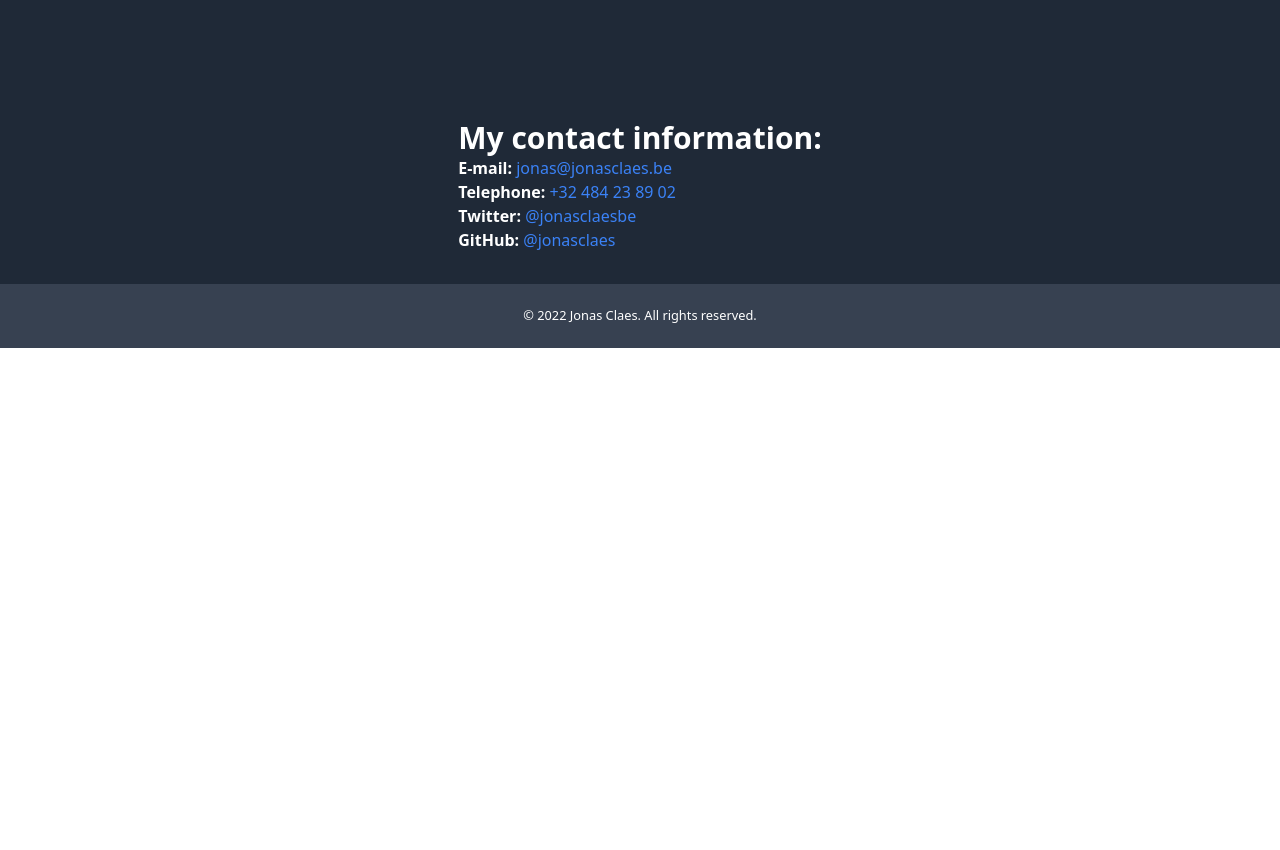
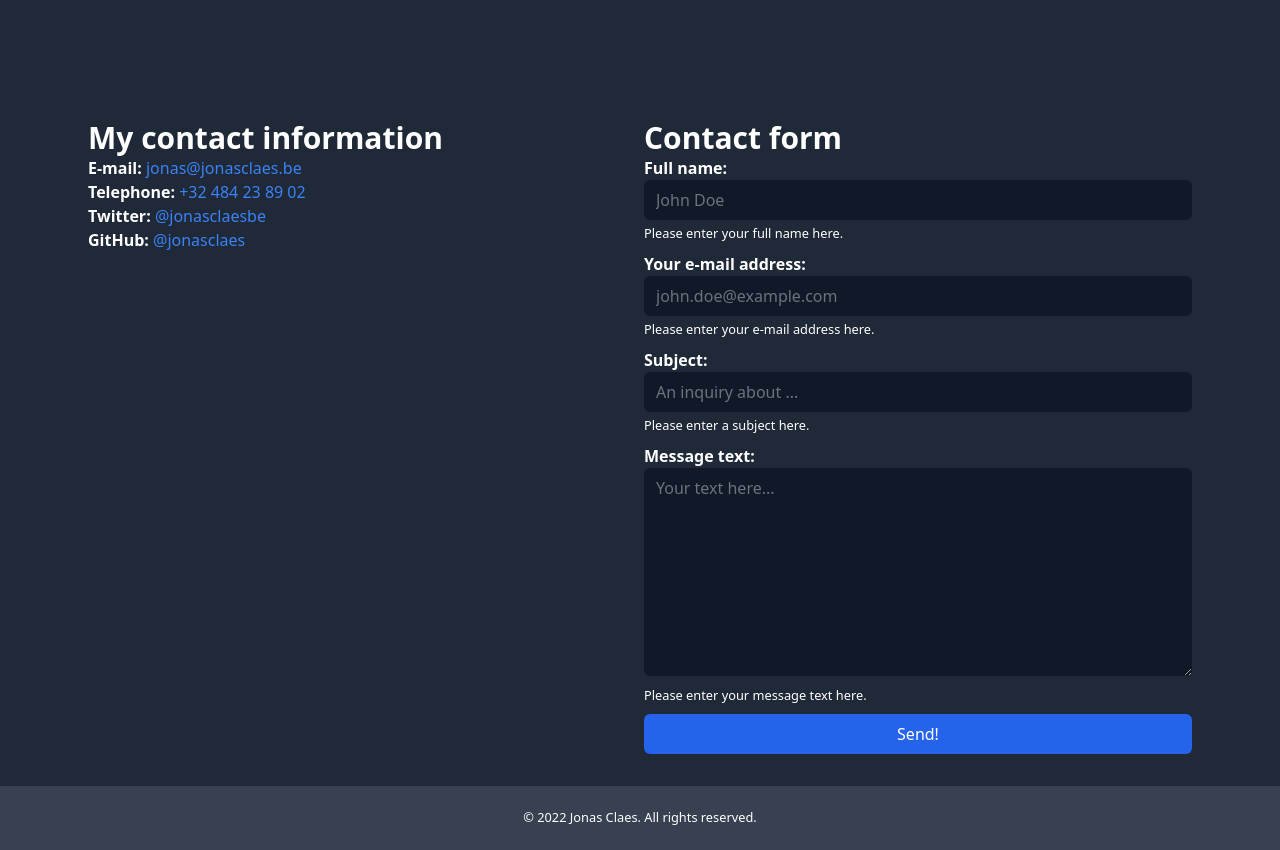
Before and after one commit to jonasclaes/website, a Next.js app: page /contact in a window 1280 px wide. Shown: the part 680-1530 px from the top of the page. Before the commit the page ends 1028 px from the top, so only its background shows below. Built offline with nearby package versions, Linux system fonts and the light colour scheme.

Commit message:
Added contact form

```diff
--- /dev/null
+++ b/pages/api/contact-form.ts
@@ -0,0 +1,60 @@
+import DOMPurify from "isomorphic-dompurify";
+import { NextApiRequest, NextApiResponse } from "next";
+import validator from 'validator';
+import nodemailer from 'nodemailer';
+import dotenv from 'dotenv';
+
+
+const sendEmail = async (req: NextApiRequest, res: NextApiResponse) => {
+    let { fullName, email, subject, message } = req.body;
+
+    dotenv.config();
+
+    const errorArray = [];
+
+    // Validation
+    if (validator.isEmpty(fullName)) errorArray.push("Full name missing.");
+    if (validator.isEmpty(email)) errorArray.push("E-mail missing.");
+    if (!validator.isEmail(email)) errorArray.push("Invalid e-mail.");
+    if (validator.isEmpty(subject)) errorArray.push("Subject missing.");
+    if (validator.isEmpty(message)) errorArray.push("Message missing.");
+
+    if (errorArray.length > 0) {
+        return res.status(400).json({ error: errorArray });
+    }
+
+    fullName = DOMPurify.sanitize(fullName);
+    subject = DOMPurify.sanitize(subject);
+    message = DOMPurify.sanitize(message);
+
+    const transport = nodemailer.createTransport({
+        host: process.env.MAILER_HOST || "",
+        port: parseInt(process.env.MAILER_PORT || "587"),
+        auth: {
+            user: process.env.MAILER_USER || "",
+            pass: process.env.MAILER_PASS || ""
+        },
+        secure: false
+    });
+
+    const bodyText = `A new contact form submission has arrived!\r\nFull name: ${fullName}\r\nE-mail: ${email}\r\nSubject: ${subject}\r\nMessage: ${message}`
+    const bodyHtml = `A new contact form submission has arrived!<br />Full name: ${fullName}<br />E-mail: ${email}<br />Subject: ${subject}<br />Message: ${message}`
+
+    const mailData: nodemailer.SendMailOptions = {
+        from: 'no-reply@jonasclaes.be',
+        to: 'jonas@jonasclaes.be',
+        subject,
+        text: bodyText,
+        html: bodyHtml
+    }
+
+    try {
+        const messageInfo = await transport.sendMail(mailData);
+    } catch (e) {
+        return res.status(500).json({ error: e })
+    }
+
+    return res.status(200).json({ error: "" })
+}
+
+export default sendEmail;
--- a/pages/contact.tsx
+++ b/pages/contact.tsx
@@ -2,9 +2,53 @@ import type { NextPage } from 'next'
 import Head from 'next/head'
 import Image from 'next/image'
 import Link from 'next/link'
+import { FormEvent, FormEventHandler, useState } from 'react'
 import Layout from '../components/layout'
 
 const Home: NextPage = () => {
+    const [fullName, setFullName] = useState("");
+    const [email, setEmail] = useState("");
+    const [subject, setSubject] = useState("");
+    const [message, setMessage] = useState("");
+    const [sent, setSent] = useState(false);
+
+    const handleSubmit: FormEventHandler = (event: FormEvent) => {
+        event.preventDefault();
+
+        setSent(false);
+
+        postData()
+            .then(data => {
+                console.log(data);
+                setSent(true)
+            })
+            .catch(e => {
+                console.error(e);
+            })
+    }
+
+    const postData = async () => {
+        const res = await fetch("/api/contact-form", {
+            body: JSON.stringify({
+                email,
+                fullName,
+                subject,
+                message
+            }),
+            headers: {
+                "Content-Type": "application/json"
+            },
+            method: "POST"
+        });
+
+        const { error } = await res.json();
+
+        if (error) {
+            console.error(error);
+            throw new Error(error);
+        }
+    }
+
     return (
         <Layout>
             <Head>
@@ -18,35 +62,48 @@ const Home: NextPage = () => {
                 <p className='text-xl md:text-3xl'>I would love to hear from you!</p>
             </main>
 
-            <section className='flex items-center justify-center pb-8'>
+            <section className='grid grid-cols-1 md:grid-cols-2 gap-2 items-start justify-center pb-8'>
                 <div>
-                    <h2 className='text-xl md:text-3xl font-bold'>My contact information:</h2>
+                    <h2 className='text-xl md:text-3xl font-bold'>My contact information</h2>
                     <p><strong>E-mail:</strong> <a href="mailto:jonas@jonasclaes.be" className='text-blue-500'>jonas@jonasclaes.be</a></p>
                     <p><strong>Telephone:</strong> <a href="tel:+32484238902" className='text-blue-500'>+32 484 23 89 02</a></p>
                     <p><strong>Twitter:</strong> <a href="https://twitter.com/jonasclaesbe" className='text-blue-500' target={"_blank"}>@jonasclaesbe</a></p>
                     <p><strong>GitHub:</strong> <a href="https://github.com/jonasclaes" className='text-blue-500' target={"_blank"}>@jonasclaes</a></p>
                 </div>
-                {/* <div className=''>
-                    <h2 className='text-xl md:text-3xl font-bold'>Contact form:</h2>
-                    <form action="/contact" method="post">
+                <div>
+                    <h2 className='text-xl md:text-3xl font-bold'>Contact form</h2>
+                    <form onSubmit={handleSubmit}>
                         <div className='pb-2'>
                             <label htmlFor="name" className='block font-bold'>Full name:</label>
-                            <input type="text" name="name" id="name" placeholder='John Doe' className='bg-gray-900 border-0 w-full rounded-md' />
+                            <input type="text" name="name" id="name" placeholder='John Doe' className='bg-gray-900 border-0 w-full rounded-md' required value={fullName} onChange={(e) => {
+                                setFullName(e.target.value);
+                            }} />
                             <small>Please enter your full name here.</small>
                         </div>
                         <div className='pb-2'>
                             <label htmlFor="email" className='block font-bold'>Your e-mail address:</label>
-                            <input type="email" name="email" id="email" placeholder='john.doe@example.com' className='bg-gray-900 border-0 w-full rounded-md' />
+                            <input type="email" name="email" id="email" placeholder='john.doe@example.com' className='bg-gray-900 border-0 w-full rounded-md' required value={email} onChange={(e) => {
+                                setEmail(e.target.value);
+                            }} />
                             <small>Please enter your e-mail address here.</small>
                         </div>
                         <div className='pb-2'>
-                            <label htmlFor="body" className='block font-bold'>Message text:</label>
-                            <textarea name="body" id="body" placeholder='Your text here...' className='bg-gray-900 border-0 w-full rounded-md' rows={8} />
+                            <label htmlFor="subject" className='block font-bold'>Subject:</label>
+                            <input type="text" name="subject" id="subject" placeholder='An inquiry about ...' className='bg-gray-900 border-0 w-full rounded-md' required value={subject} onChange={(e) => {
+                                setSubject(e.target.value);
+                            }} />
+                            <small>Please enter a subject here.</small>
+                        </div>
+                        <div className='pb-2'>
+                            <label htmlFor="message" className='block font-bold'>Message text:</label>
+                            <textarea name="message" id="message" placeholder='Your text here...' className='bg-gray-900 border-0 w-full rounded-md' rows={8} required value={message} onChange={(e) => {
+                                setMessage(e.target.value);
+                            }} ></textarea>
                             <small>Please enter your message text here.</small>
                         </div>
-                        <button type="submit" className='block bg-blue-600 hover:bg-blue-700 transition-all duration-300 p-2 w-full rounded-md'>Send!</button>
+                        <button type="submit" className={`block bg-blue-600 hover:bg-blue-700 transition-all duration-300 p-2 w-full rounded-md ${ sent ? 'bg-green-600 hover:bg-green-600' : '' }`} disabled={sent}>{ sent ? 'Your message has been sent!' : 'Send!' }</button>
                     </form>
-                </div> */}
+                </div>
             </section>
         </Layout>
     )
```
Also changed, not shown: package.json (+7 -1 lines), 1 other file (tests, documents, lock files or other folders).
